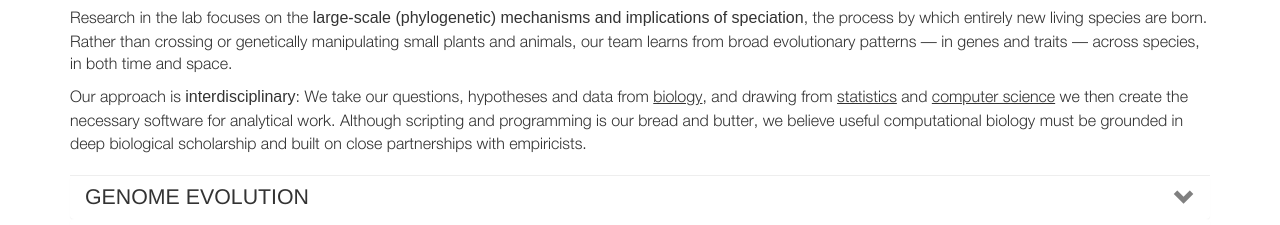
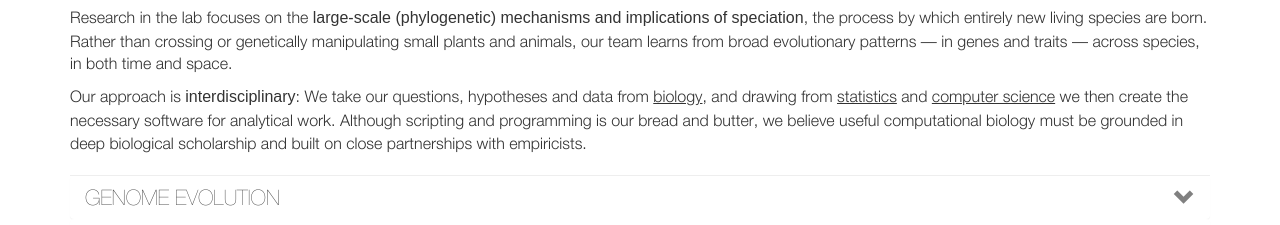
Before and after one commit to mendeslab/mendeslab.github.io, a plain HTML site: page index.html in a window 1280 px wide. Shown: the part 714-939 px from the top of the page. Drawn offline with Linux system fonts and the light colour scheme.

Commit message:
Fix cross-browser font rendering

```diff
--- a/css/elements.css
+++ b/css/elements.css
@@ -667,10 +667,16 @@ figcaption {
     margin-top: 0;
 }
 
-/* Panel title font */
+/* Panel title font.
+   font-weight is explicitly set to avoid cross-browser inconsistency:
+   Chrome and Safari have different defaults for Helvetica Neue when
+   no weight is specified — Safari renders it bolder than Chrome.
+   Setting 400 (normal) forces both to agree. Adjust to taste:
+   300 = light (Chrome's current look), 500/600 = bolder (Safari's look) */
 .panel-title {
     font-size: 16pt;
     font-family: "Helvetica Neue";
+    font-weight: 400;
 }
 
 /* Remove the gap between the <hr> and the first accordion panel.
```
